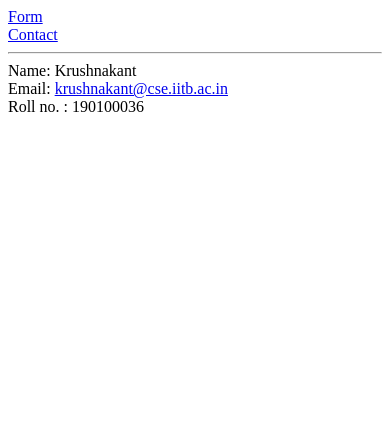
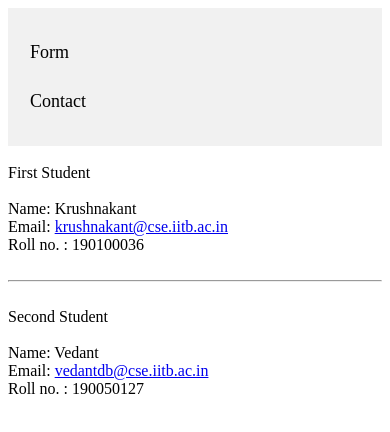
Before and after one commit to krushnakant-iitb/outlab-6, an Angular app: page /contact in a window 390 px wide. Shown: the top 432 px of the page. Built offline with nearby package versions, Linux system fonts and the light colour scheme.

Commit message:
Donegit add .git add .git add .

```diff
--- a/src/app/contact-page/contact-page.component.html
+++ b/src/app/contact-page/contact-page.component.html
@@ -1,3 +1,16 @@
+<br>
+First Student
+<br> <br>
 <div>Name: Krushnakant </div>
 <div>Email:  <a href="mailto: krushnakant@cse.iitb.ac.in"> krushnakant@cse.iitb.ac.in </a></div>
 <div>Roll no. : 190100036</div>
+
+<br>
+
+<hr>
+<br>
+Second Student
+<br> <br>
+<div>Name: Vedant </div>
+<div>Email:  <a href="mailto: vedantdb@cse.iitb.ac.in"> vedantdb@cse.iitb.ac.in </a></div>
+<div>Roll no. : 190050127</div>
--- a/src/app/form/form.component.html
+++ b/src/app/form/form.component.html
@@ -1,3 +1,4 @@
+<hr>
 <div>
   <h2>Feedback Form</h2>
 
--- a/src/app/header/header.component.html
+++ b/src/app/header/header.component.html
@@ -1,7 +1,6 @@
-<nav>
-
-    <a routerLink="/form">Form   </a>
-    <br>
-    <a routerLink="/contact">  Contact</a>
-</nav>
-<hr>
+<div class="header">
+    <div class="header-left">
+      <a routerLink="/form">Form </a>
+      <a routerLink="/contact">Contact</a>
+    </div>
+</div>
--- a/src/app/header/header.component.scss
+++ b/src/app/header/header.component.scss
@@ -0,0 +1,53 @@
+/* Style the header with a grey background and some padding */
+.header {
+    overflow: hidden;
+    background-color: #f1f1f1;
+    padding: 20px 10px;
+  }
+
+  /* Style the header links */
+  .header a {
+    float: left;
+    color: black;
+    text-align: center;
+    padding: 12px;
+    text-decoration: none;
+    font-size: 18px;
+    line-height: 25px;
+    border-radius: 4px;
+  }
+
+  /* Style the logo link (notice that we set the same value of line-height and font-size to prevent the header to increase when the font gets bigger */
+  .header a.logo {
+    font-size: 25px;
+    font-weight: bold;
+  }
+
+  /* Change the background color on mouse-over */
+  .header a:hover {
+    background-color: rgb(44, 105, 184);
+    color: black;
+  }
+
+  /* Style the active/current link*/
+  .header a.active {
+    background-color: dodgerblue;
+    color: white;
+  }
+
+  /* Float the link section to the right */
+  .header-left {
+    float: left;
+  }
+
+  /* Add media queries for responsiveness - when the screen is 500px wide or less, stack the links on top of each other */
+  @media screen and (max-width: 500px) {
+    .header a {
+      float: none;
+      display: block;
+      text-align: left;
+    }
+    .header-right {
+      float: none;
+    }
+  }
--- a/src/styles.scss
+++ b/src/styles.scss
@@ -1 +1,15 @@
 /* You can add global styles to this file, and also import other style files */
+
+app-top-bar {
+  width: 100%;
+  height: auto;
+  background-color: rgb(76, 201, 147);
+  padding-right: 30px;
+  margin-right: 10px;
+  display: flex;
+  align-items: center;
+}
+app-top-bar h1 {
+  color: white;
+  margin: 0;
+}
```
